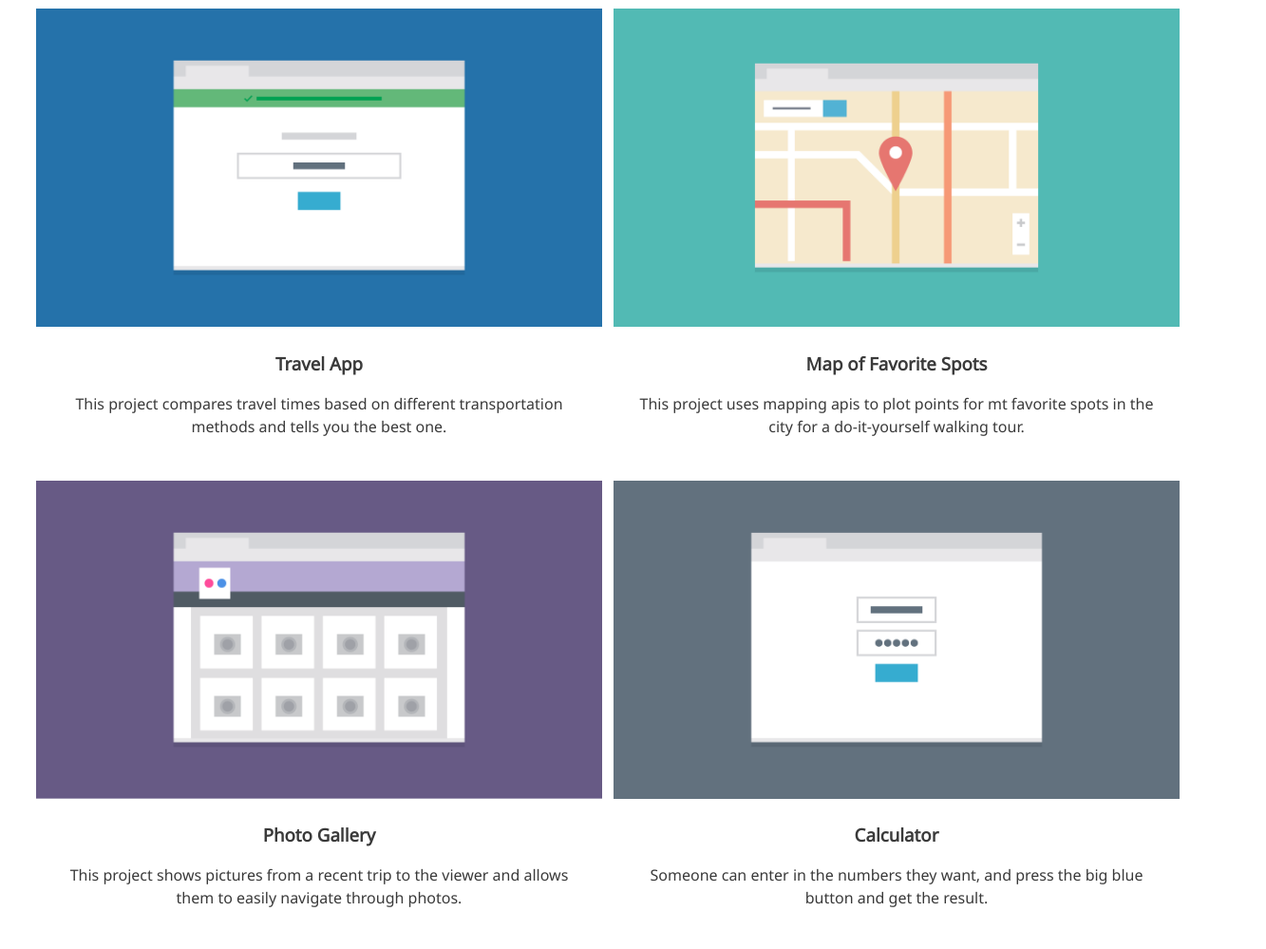
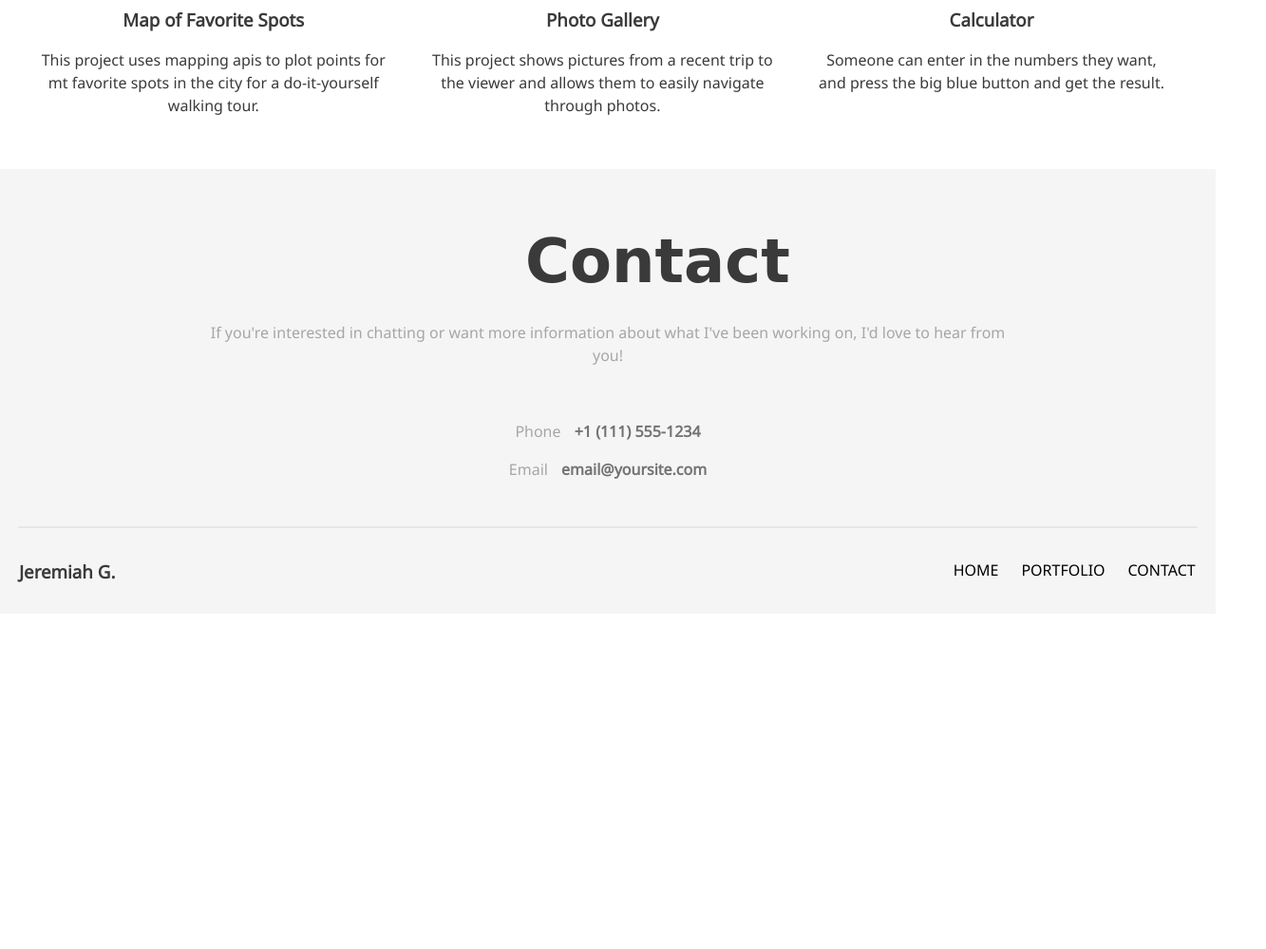
Before and after one commit to JMHGZ/techdegree-project-2, a plain HTML site: page index.html in a window 1280 px wide. Shown: the part 1261-2260 px from the top of the page at 95% size, 1333 px wide, since content can reach past the window. After the commit the page ends 1907 px from the top, so only its background shows below. Drawn offline with Linux system fonts and the light colour scheme; a web font is replaced by a local one.

Commit message:
desktop width/finishing up

```diff
--- a/css/style.css
+++ b/css/style.css
@@ -9,6 +9,8 @@ body {
   font-family: 'Noto Sans', sans-serif, arial;
   line-height: 1.5;
   color: #3a3a3a;
+  max-width: 1300px;
+  margin: 0 auto;
 }
 
 a {
@@ -154,6 +156,10 @@ img {
   padding-left: 10px;
 }
 
+.contact-info p {
+  padding-bottom: 0;
+}
+
 
 /*  NAV FOOTER  */
 
@@ -182,16 +188,11 @@ img {
   color: rgb(244, 135, 9);
 }
 
-.replaced {
-  visibility: visible;
-  position: inline-block;
-}
-
 
 /*  SIZE MEDIA QUEREIES  */
 
 /* --Tablet-- */
-@media (min-width: 769px) {
+@media (min-width: 768px) {
 
   body {
     padding: 0;
@@ -275,11 +276,100 @@ img {
     padding-left: 1.5em;
   }
 
+  .contact-info p {
+    padding-bottom: 0;
+  }
+
   .tablet li {
     text-align: right;
     float: right;
     position: relative;
-    right: -14%;
+    right: -8%;
+  }
+
+  .clearfix::after {
+    content: " ";
+    display: table;
+    clear: both;
+  }
+
+
+}
+
+/* -- Desktop -- */
+
+@media (min-width: 1024px) {
+
+  .main-header {
+    margin-bottom: 1.2em;
+  }
+
+  .barcode {
+    position: inline-block;
+    float: left;
+    padding-top: .2em;
+  }
+
+  .main-nav {
+    position: inline-block;
+    float: right;
+    padding-top: 2em;
+    margin-right: 2em;
+  }
+
+  .portfolio {
+    padding-right: 1.5em;
+  }
+
+  .desktop-container {
+    width: 100%;
+  }
+
+  .profile-pic {
+    padding: 10px auto;
+    margin: 1.5em 3em;
+    width: 40%;
+  }
+
+  .container1,
+  .container2 {
+    width: 100%;
+    margin: 0 auto;
+  }
+
+  .container2 {
+    margin-right: 40px;
+    margin-left: 20px;
+  }
+
+  .col {
+    width: 32%;
+  }
+
+  .foot {
+    position: relative;
+    left: 43.2%;
+  }
+
+  .main-footer {
+    padding-top: 2.25em;
+    margin-top: 1em;
+  }
+
+  .contact-msg {
+    padding-top: 2.75em;
+    padding-right: 12em;
+    padding-left: 12em;
+    text-align: center;
+  }
+
+  .contact-msg p {
+    padding-top: 5em;
+    text-align: center;
+  }
+
+  .contact-info p {
+    padding-bottom: 0;
   }
 
   .clearfix::after {
@@ -292,5 +382,4 @@ img {
 
 
 
-
 }
--- a/index.html
+++ b/index.html
@@ -11,6 +11,8 @@
   <title>Jeremiah Garza's Portfolio</title>
 </head>
 <body>
+
+<div class="desktop-container">
 
 <header class="main-header">
   <div class="container1 clearfix">
@@ -74,9 +76,11 @@
   </div>
   </div> <!-- .container-->
 
+</div><!-- .desktop container -->
+
   <footer class="main-footer">
     <a name="Contact"></a>
-    <h1 class="barcode">Contact</h1>
+    <h1 class="barcode foot">Contact</h1>
       <div class="contact-msg">
         <p>If you're interested in chatting or want more information about what I've been working on, I'd love to hear from you!</p>
       </div>
```
Also changed, not shown: 1 other file.
